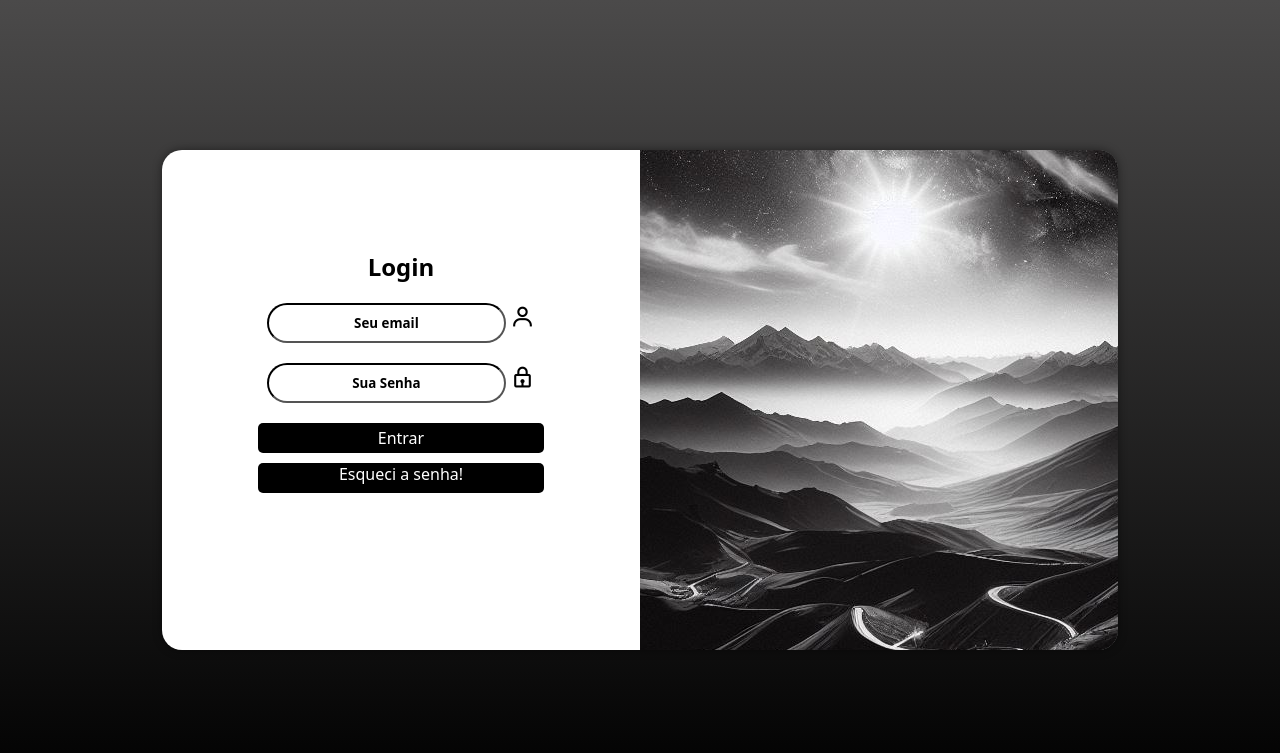
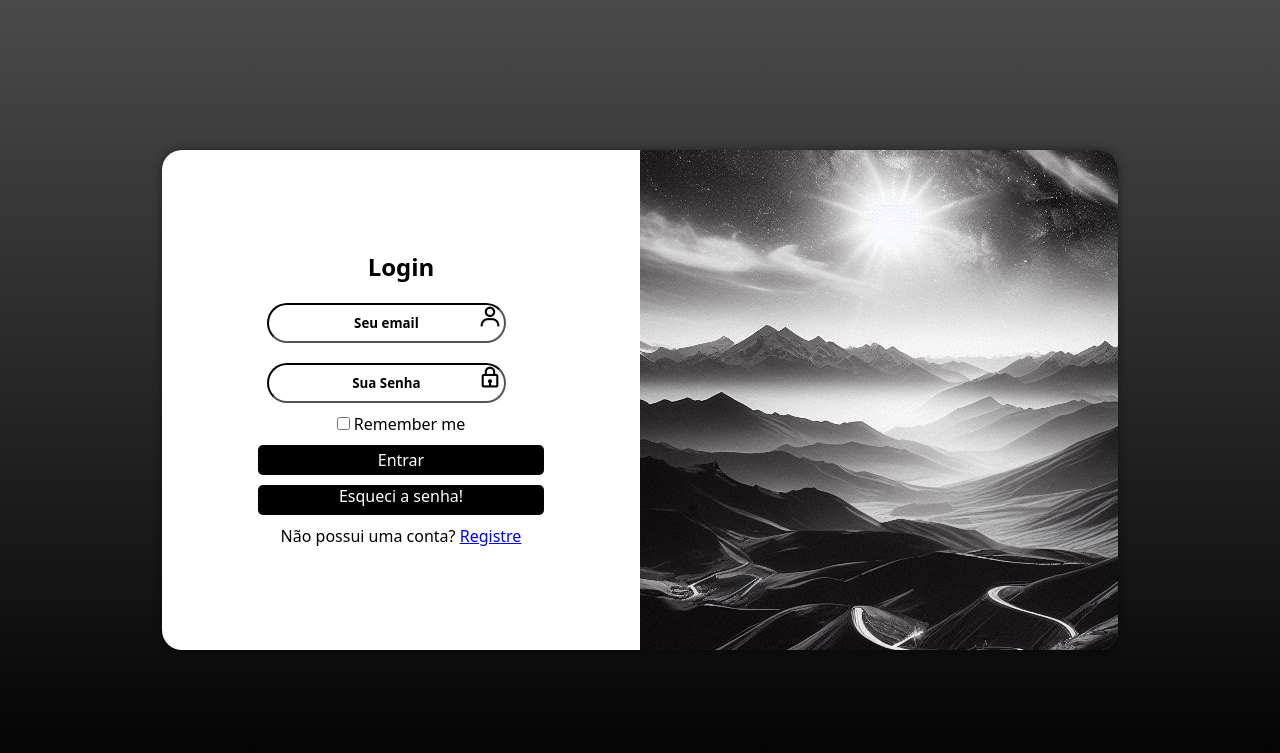
Before and after one commit to d13g0hornburg/frontend, a plain HTML site: page Aula 02/Atualizado_form/index.html in a window 1280 px wide. Drawn offline with nearby package versions, Linux system fonts and the light colour scheme.

Commit message:
atualizado 11.03 09h26

```diff
--- a/Aula 02/Atualizado_form/index.html
+++ b/Aula 02/Atualizado_form/index.html
@@ -23,14 +23,20 @@
                 <form action="login.js" method="post">
                     <div id="login">
                        <input type="email" name="login" placeholder="Seu email">
-                       <label for="ilogin"> <i class='bx bx-user'></i> </label>
+                       <label for="login"> <i class='bx bx-user'></i> </label>
                     </div>
                     <div id="senha">
                        <input type="password" name="senha" placeholder="Sua Senha">
-                       <label for="isenha"> <i class="bx bx-lock"></i></label>
+                       <label for="senha"> <i class="bx bx-lock"></i></label>
+                    </div>
+                    <div id="checkbox">
+                        <label><input type="checkbox"> Remember me</label>
                     </div>
                     <input type="submit" value="Entrar">
                     <a href="esqueci.html" class="botao">Esqueci a senha!</a>
+                    <div id="registro">
+                        <p>Não possui uma conta? <a href="#">Registre</a></p>
+                    </div>
                 </form>
             </div>
         </section>
--- a/Aula 02/Atualizado_form/style.css
+++ b/Aula 02/Atualizado_form/style.css
@@ -9,8 +9,10 @@
 
 body, html {
     background-image: linear-gradient(to right, #4b4a4a, #000000);
-    height: 100vh;
+    min-height: 100vh;
     width: vw;
+    justify-content: center;
+    align-items: center;
 }
 
 main {
@@ -86,11 +88,23 @@ div#senha > input {
     margin: 5px auto
 }
 
+div#registro > p {
+    display: block;
+    text-align: center;
+}
+
+div#checkbox > label {
+    display: block;
+    text-align: center;
+}
+
 i {
-    position: inherit ;
+    position: relative ;
     font-size: 25px;
     color: #000000;
+    transform: translate(-130%);
 }
+
 
 form > input[type=submit], a.botao {
     display: block;
```
Also changed, not shown: Aula 02/Atualizado_form/esqueci.html (+4 -1 lines), Aula 02/fundo.jpg.
